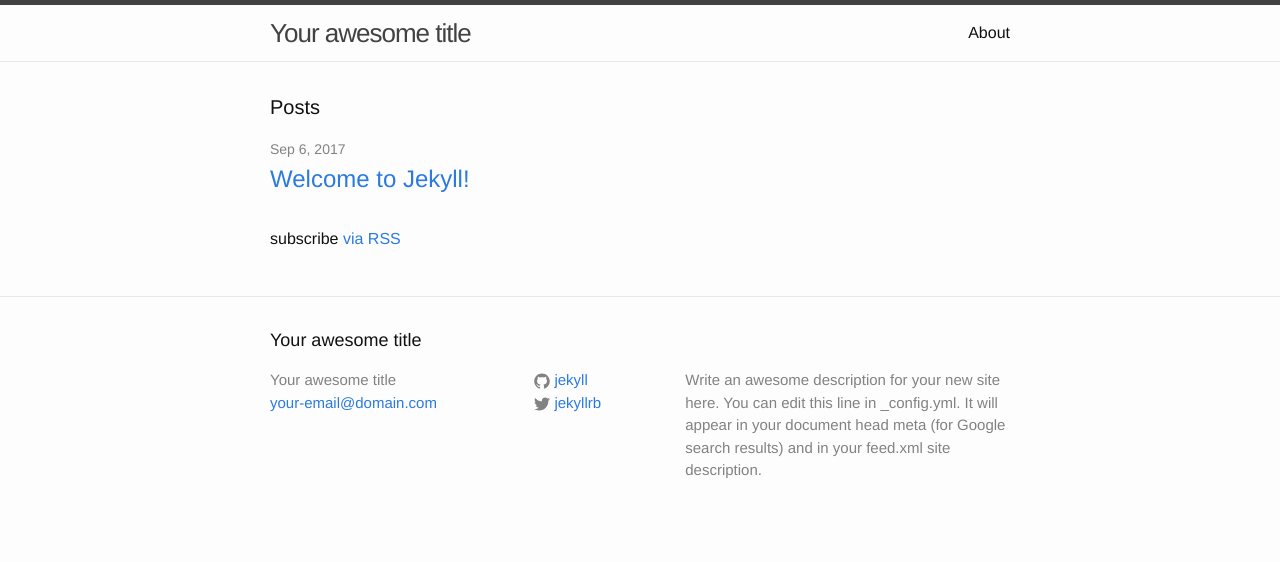
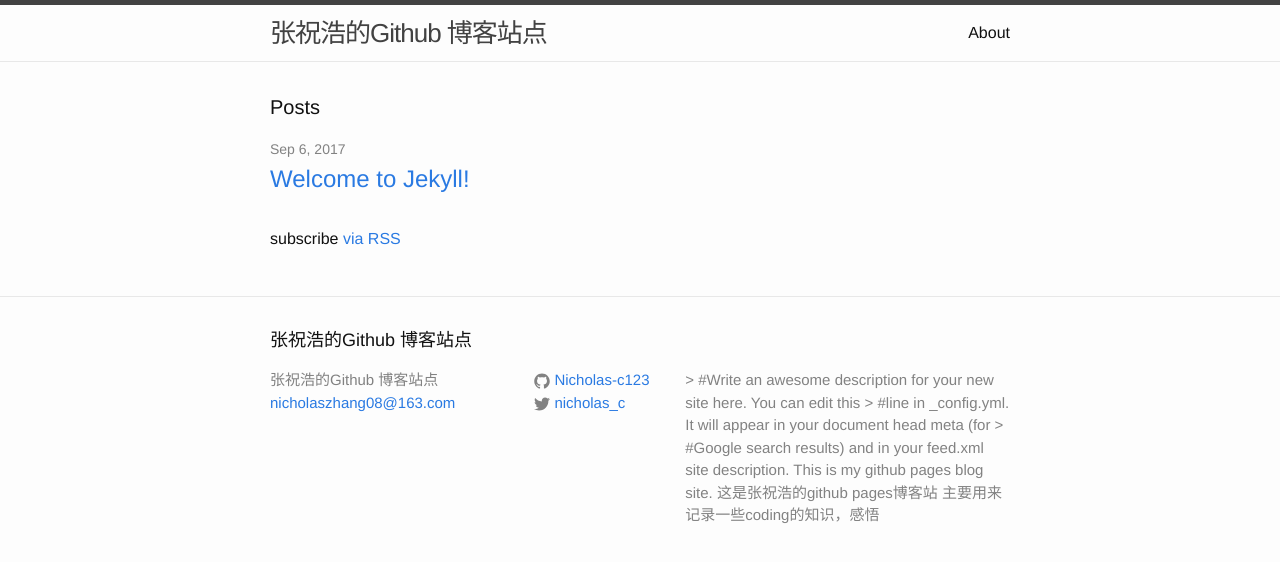
Before and after one commit to Nicholas-c123/Nicholas-c123.github.io, a Jekyll site: the page built from index.html, in a window 1280 px wide. Shown: the top 562 px of the page. Built offline with Jekyll 4.4.1, drawn with Linux system fonts in a browser that asks for light colours.

Commit message:
modify descriptions

```diff
--- a/_config.yml
+++ b/_config.yml
@@ -6,16 +6,19 @@
 # 'jekyll serve'. If you change this file, please restart the server process.
 
 # Site settings
-title: Your awesome title
-email: your-email@domain.com
+title: 张祝浩的Github 博客站点
+email: nicholaszhang08@163.com
 description: > # this means to ignore newlines until "baseurl:"
-  Write an awesome description for your new site here. You can edit this
-  line in _config.yml. It will appear in your document head meta (for
-  Google search results) and in your feed.xml site description.
+  > #Write an awesome description for your new site here. You can edit this
+  > #line in _config.yml. It will appear in your document head meta (for
+  > #Google search results) and in your feed.xml site description.
+  This is my github pages blog site.
+  这是张祝浩的github pages博客站
+  主要用来记录一些coding的知识，感悟
 baseurl: "" # the subpath of your site, e.g. /blog
-url: "http://yourdomain.com" # the base hostname & protocol for your site
-twitter_username: jekyllrb
-github_username:  jekyll
+url: "http://nicholas.xin" # the base hostname & protocol for your site
+twitter_username: nicholas_c
+github_username:  Nicholas-c123
 
 # Build settings
 markdown: kramdown
```
